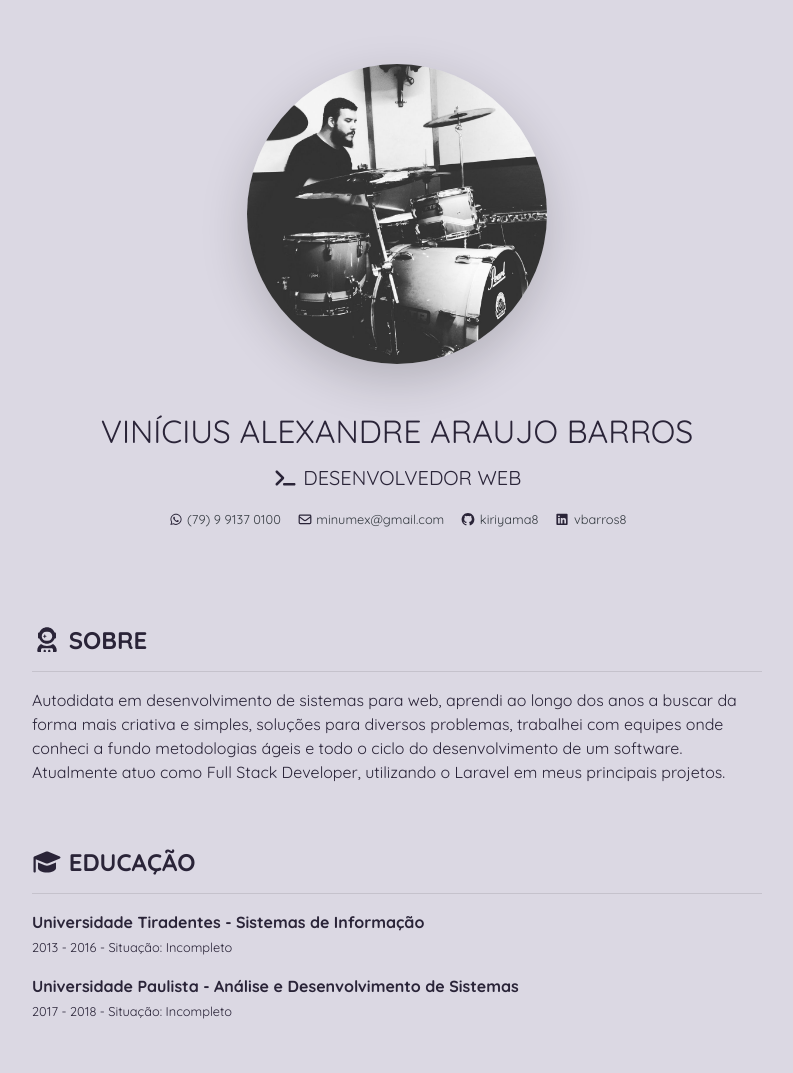
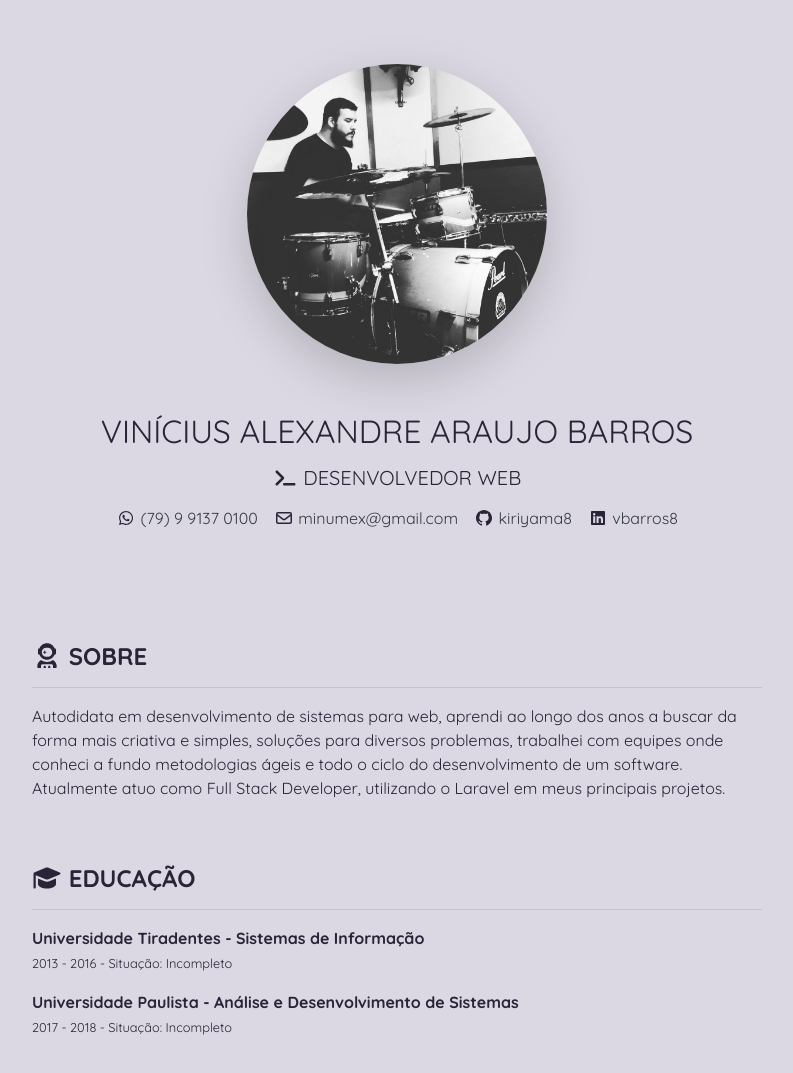
Before and after one commit to Kiriyama8/kiriyama8.github.io, a plain HTML site: page index.html in a window 1280 px wide. Shown: the top 1073 px of the page, without its empty margins (243-1036 px from the left). Drawn offline with Linux system fonts and the light colour scheme.

Commit message:
Remove a tag small das informações de contato

```diff
--- a/index.html
+++ b/index.html
@@ -40,40 +40,40 @@
 
 				<div class="d-inline-flex flex-column flex-lg-row justify-content-between">
 					<div class="px-2">
-						<small>
+						<p>
 							<i class="fab fa-whatsapp"></i>
 							<a href="https://api.whatsapp.com/send?phone=5579991070100"
 							   target="_blank"
 							   class="text-decoration-none text-dark"> (79) 9 9137 0100
 							</a>
-						</small>
+						</p>
 					</div>
 					<div class="px-2">
-						<small>
+						<p>
 							<i class="far fa-envelope"></i>
 							<a href="mailto:minumex@gmail.com"
 							   target="_blank"
 							   class="text-decoration-none text-dark"> minumex@gmail.com
 							</a>
-						</small>
+						</p>
 					</div>
 					<div class="px-2">
-						<small>
+						<p>
 							<i class="fab fa-github"></i>
 							<a href="https://github.com/kiriyama8"
 								target="_blank"
 								class="text-decoration-none text-dark"> kiriyama8
 							</a>
-						</small>
+						</p>
 					</div>
 					<div class="px-2">
-						<small>
+						<p>
 							<i class="fab fa-linkedin"></i>
 							<a href="https://linkedin.com/in/vbarros8"
 							   target="_blank"
 							   class="text-decoration-none text-dark">vbarros8
 							</a>
-						</small>
+						</p>
 					</div>
 				</div>
 			</div>
```
